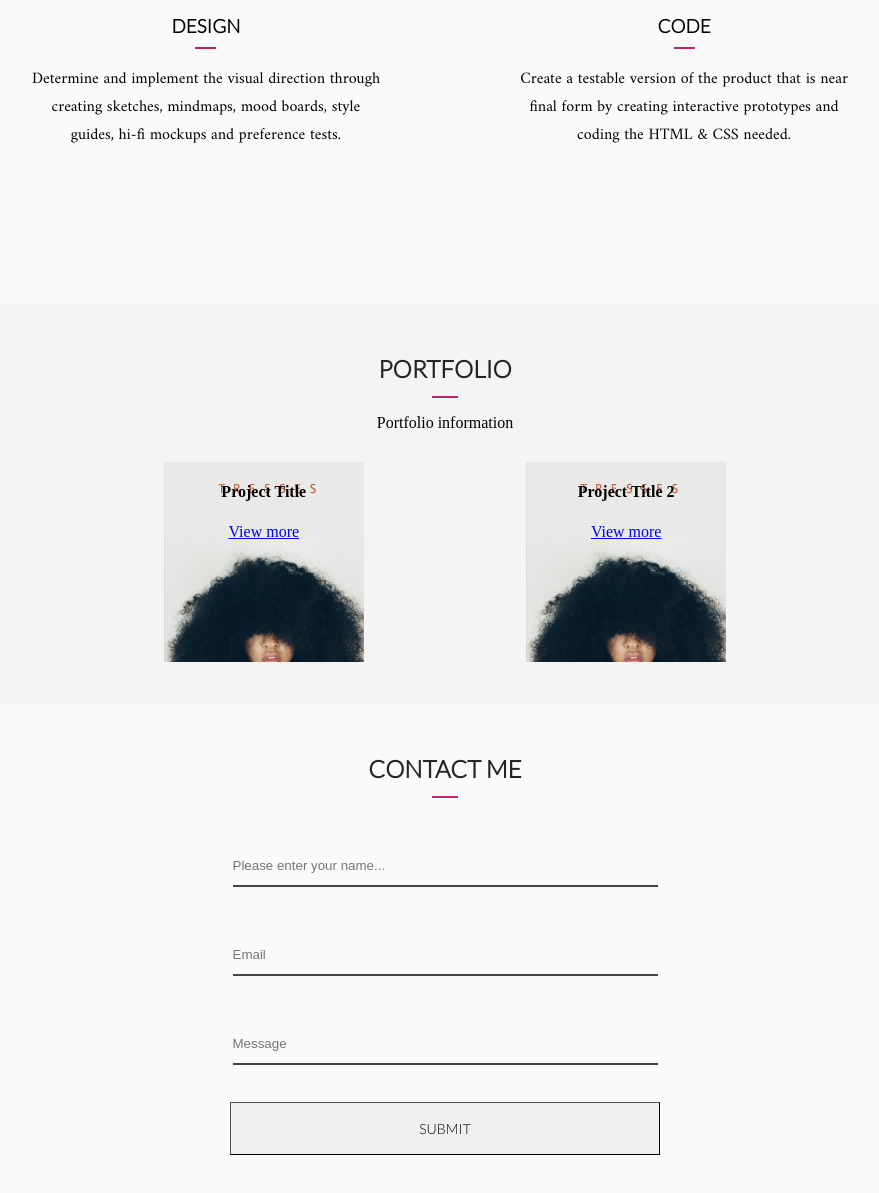
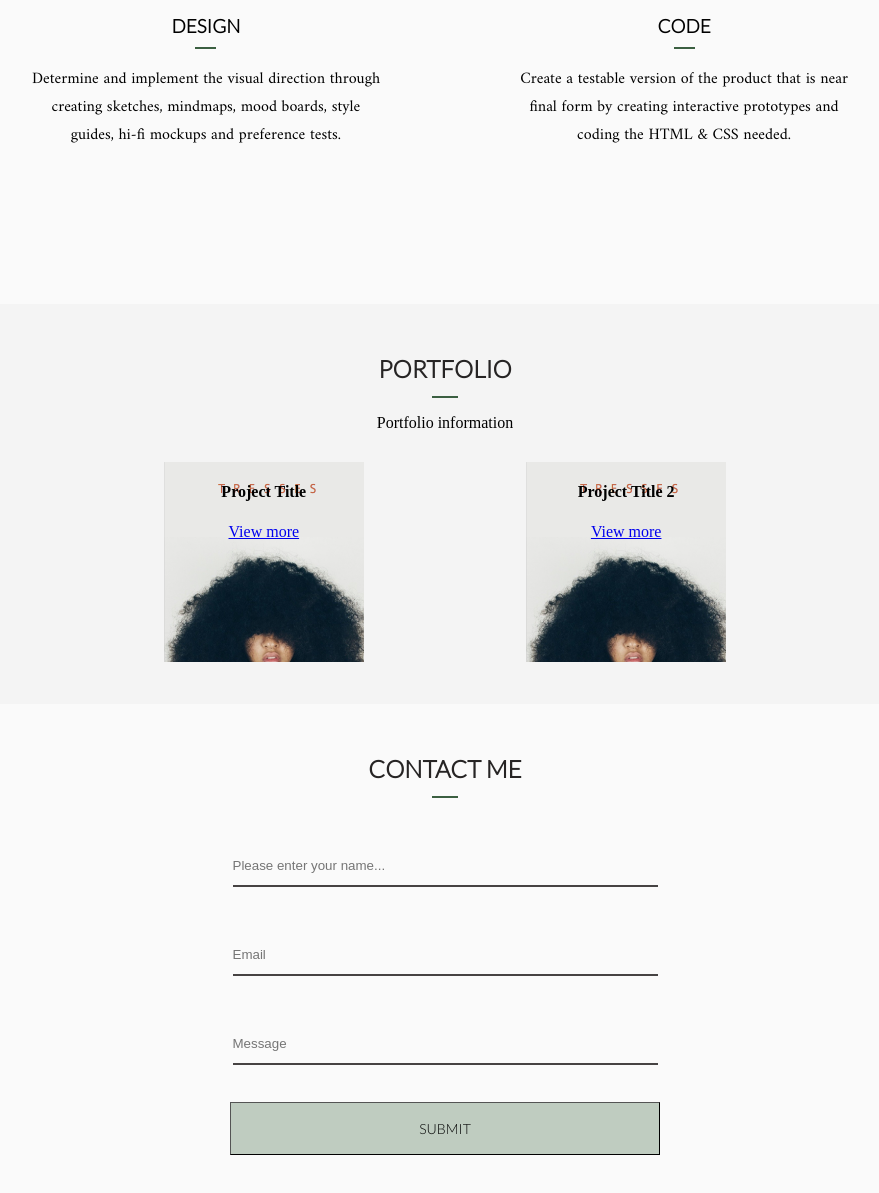
Before and after one commit to BrookeLiana/.github.io, a plain HTML site: page index.html in a window 1280 px wide. Shown: the part 1411-2604 px from the top of the page, without its empty margins (195-1074 px from the left). Drawn offline with Linux system fonts and the light colour scheme; a web font is replaced by a local one.

Commit message:
Updated Contact Form

```diff
--- a/css/styles.css
+++ b/css/styles.css
@@ -94,8 +94,8 @@ header a {
 }
 
 .box {
-  /*background:#3B5F41;*/
-  background: #c3236d;
+  background:#3B5F41;
+  /*background: #c3236d;*/
   height: 2px;
   width: 26px;
   margin-left: auto;
@@ -144,11 +144,12 @@ header a {
 
 .skill-box {
   margin-top: 15px;
-  background: #c3236d;
+  /*background: #c3236d;*/
   height: 2px;
   width: 21px;
   margin-left: auto;
   margin-right: auto;
+  background:#3B5F41;
 }
 
 /*Portfolio*/
@@ -226,4 +227,5 @@ button {
   font-family: 'Lato', sans-serif;
   font-size: 14px;
   text-transform: uppercase;
+  background-color: #BFCCC0;
 }
```
